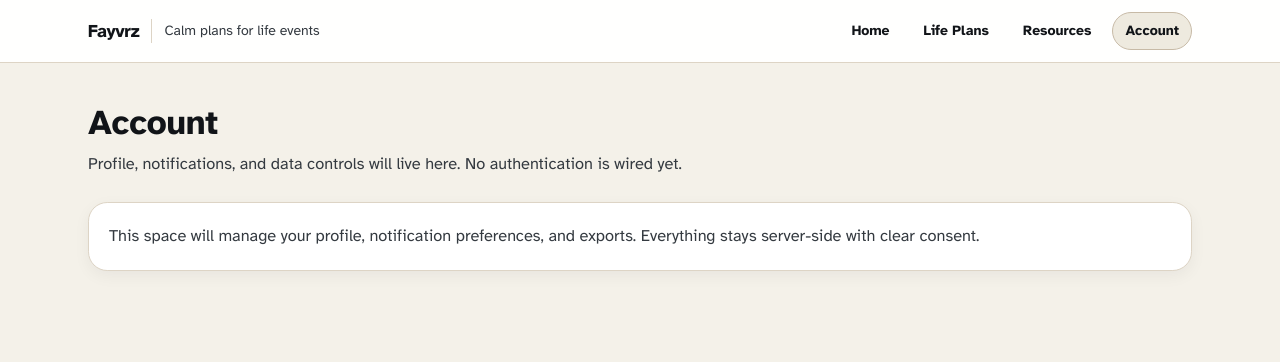
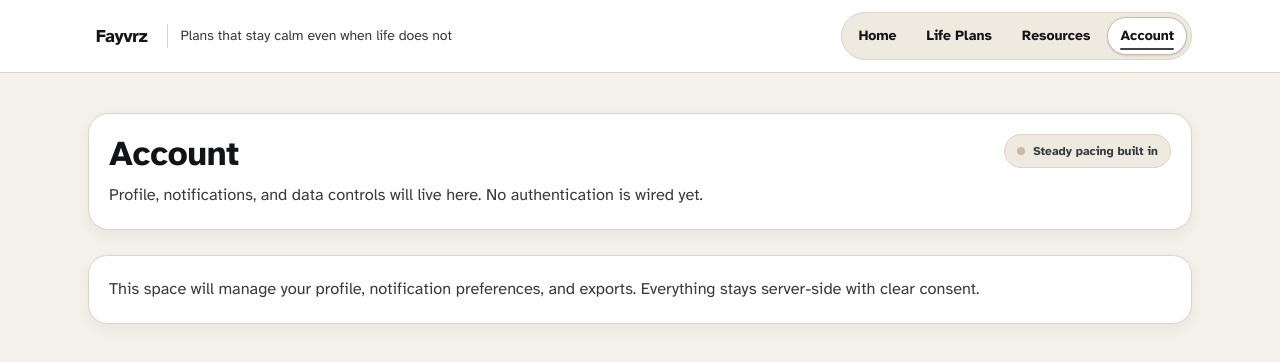
Before and after one commit to bigwest1/fayvrz_rep, a Next.js app: page /account in a window 1280 px wide. Shown: the top 362 px of the page. Built offline with nearby package versions, Linux system fonts and the light colour scheme.

Commit message:
feat: add app shell and navigation

```diff
--- a/src/components/layout/AppShell.tsx
+++ b/src/components/layout/AppShell.tsx
@@ -23,18 +23,21 @@ type AppShellProps = {
 export function AppShell({ children, activePath, title, description }: AppShellProps) {
   return (
     <div className="min-h-screen bg-[color:var(--color-canvas)] text-[color:var(--color-text)]">
-      <header className="sticky top-0 z-30 border-b border-[color:var(--color-border)] bg-[color:var(--color-surface)]/95 backdrop-blur-sm">
+      <header className="sticky top-0 z-30 border-b border-[color:var(--color-border)] bg-[color:var(--color-surface)] backdrop-blur-sm">
         <div className="mx-auto flex max-w-6xl items-center justify-between px-4 py-3 sm:px-6">
           <div className="flex items-center gap-3">
-            <Link href="/home" className="text-lg font-semibold tracking-tight">
+            <Link
+              href="/home"
+              className="rounded-[var(--radius-xs)] px-2 py-1 text-lg font-semibold tracking-tight transition-colors duration-[var(--motion-base)] ease-[var(--motion-ease-subtle)] hover:bg-[color:var(--color-surface-muted)]"
+            >
               Fayvrz
             </Link>
-            <span className="hidden h-6 w-px bg-[color:var(--color-border)] sm:block" />
+            <span className="hidden h-6 w-px bg-[color:var(--color-border)] sm:block" aria-hidden />
             <p className="hidden text-sm text-[color:var(--color-text-muted)] sm:block">
-              Calm plans for life events
+              Plans that stay calm even when life does not
             </p>
           </div>
-          <nav className="flex flex-wrap items-center gap-2">
+          <nav className="flex items-center gap-1 overflow-x-auto rounded-full border border-[color:var(--color-border)] bg-[color:var(--color-surface-muted)] px-1 py-1">
             {navItems.map((item) => {
               const isActive =
                 activePath === item.href || activePath?.startsWith(`${item.href}/`);
@@ -44,14 +47,24 @@ export function AppShell({ children, activePath, title, description }: AppShellP
                   href={item.href}
                   aria-current={isActive ? "page" : undefined}
                   className={[
-                    "rounded-full border px-3 py-2 text-sm font-semibold transition-colors",
-                    "hover:border-[color:var(--color-border-strong)] hover:bg-[color:var(--color-surface-muted)]",
+                    "group relative inline-flex items-center gap-2 rounded-full px-3 py-2 text-sm font-semibold whitespace-nowrap",
+                    "transition-colors duration-[var(--motion-fast)] ease-[var(--motion-ease-standard)]",
                     isActive
-                      ? "border-[color:var(--color-border-strong)] bg-[color:var(--color-surface-muted)] text-[color:var(--color-text)]"
-                      : "border-transparent bg-transparent text-[color:var(--color-text-muted)]",
+                      ? "border border-[color:var(--color-border-strong)] bg-[color:var(--color-surface)] text-[color:var(--color-text)] shadow-sm"
+                      : "border border-transparent text-[color:var(--color-text-muted)] hover:border-[color:var(--color-border-strong)] hover:bg-[color:var(--color-surface)]",
                   ].join(" ")}
                 >
                   {item.label}
+                  <span
+                    className={[
+                      "pointer-events-none absolute inset-x-3 bottom-1 h-[2px] rounded-full",
+                      "transition-all duration-[var(--motion-fast)] ease-[var(--motion-ease-standard)]",
+                      isActive
+                        ? "bg-[color:var(--color-text)] opacity-80"
+                        : "bg-[color:var(--color-border-strong)] opacity-0 group-hover:opacity-40",
+                    ].join(" ")}
+                    aria-hidden
+                  />
                 </Link>
               );
             })}
@@ -59,14 +72,26 @@ export function AppShell({ children, activePath, title, description }: AppShellP
         </div>
       </header>
 
-      <main className="mx-auto flex max-w-6xl flex-col gap-6 px-4 py-8 sm:px-6 sm:py-10">
+      <main className="mx-auto flex max-w-6xl flex-col gap-[var(--space-lg)] px-4 py-8 sm:px-6 sm:py-10">
         {(title || description) && (
-          <section className="space-y-2">
-            {title ? <h1 className="type-section">{title}</h1> : null}
-            {description ? <p className="type-body max-w-3xl">{description}</p> : null}
+          <section className="rounded-[calc(var(--radius-lg)+0.1rem)] border border-[color:var(--color-border)] bg-[color:var(--color-surface)] px-5 py-5 shadow-[var(--shadow-subtle)]">
+            <div className="flex flex-col gap-3 md:flex-row md:items-start md:justify-between">
+              <div className="space-y-2">
+                {title ? <h1 className="type-section">{title}</h1> : null}
+                {description ? (
+                  <p className="type-body max-w-3xl text-[color:var(--color-text-muted)]">
+                    {description}
+                  </p>
+                ) : null}
+              </div>
+              <div className="hidden shrink-0 items-center gap-2 rounded-full border border-[color:var(--color-border)] bg-[color:var(--color-surface-muted)] px-3 py-2 text-xs font-semibold text-[color:var(--color-text-muted)] md:inline-flex">
+                <span className="h-2 w-2 rounded-full bg-[color:var(--color-border-strong)]" />
+                Steady pacing built in
+              </div>
+            </div>
           </section>
         )}
-        {children}
+        <div className="flex flex-col gap-[var(--space-md)] pb-10">{children}</div>
       </main>
     </div>
   );
```
